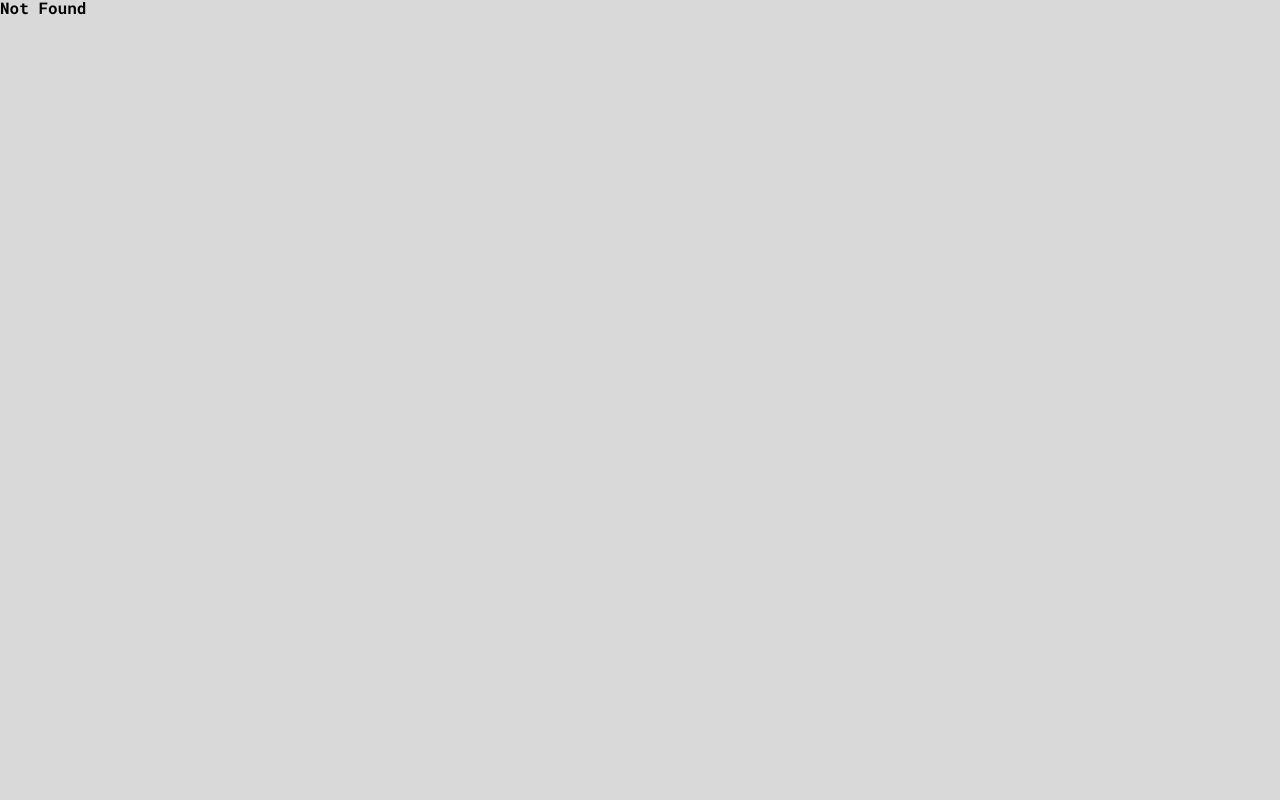
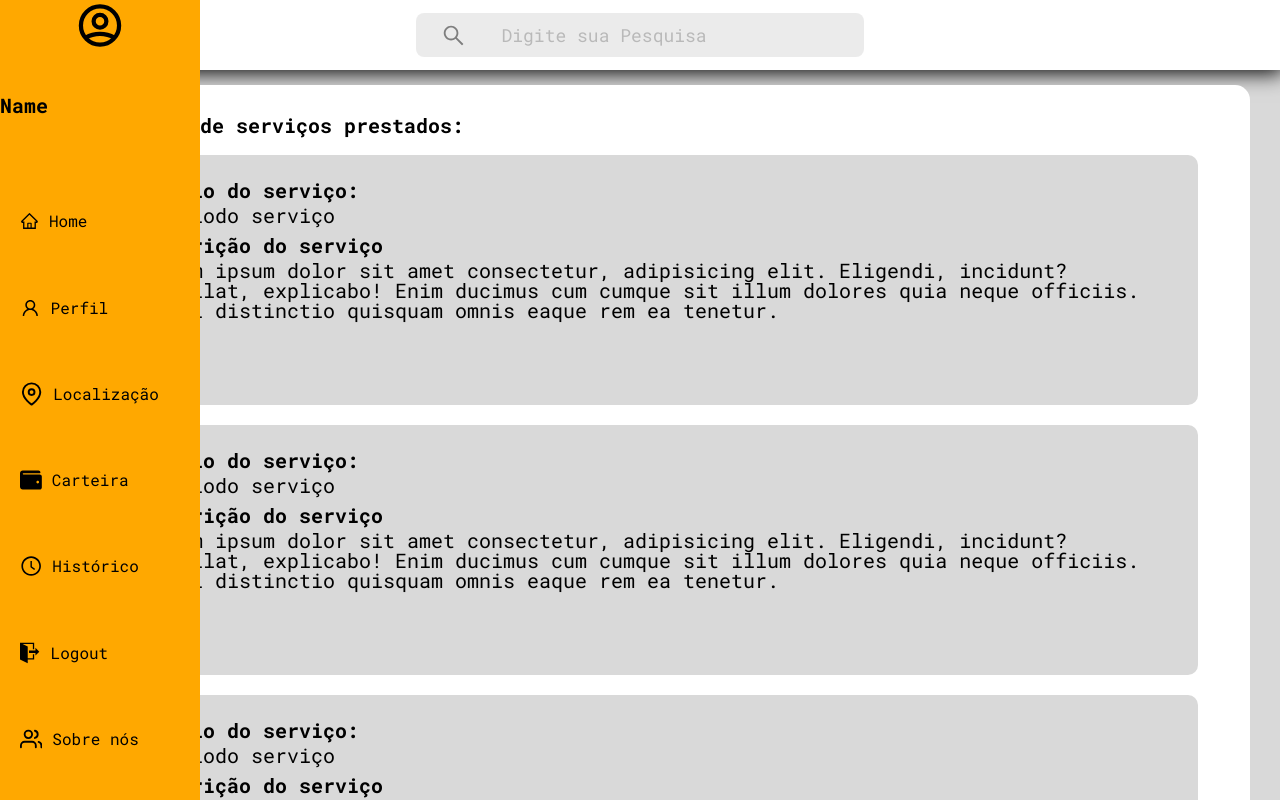
Before and after one commit to JoabeConrado19/WorKing, a React (Create React App) app: page /historic in a window 1280 px wide. Shown: the top 800 px of the page. Built offline with nearby package versions, Linux system fonts and the light colour scheme.

Commit message:
Feat Feature/Historic

```diff
--- /dev/null
+++ b/src/Components/Aside/index.tsx
@@ -0,0 +1,88 @@
+import { Aside } from "./style";
+import { HiOutlineUserCircle } from "react-icons/hi";
+import {
+  AiOutlineClockCircle,
+  AiOutlineHome,
+  AiOutlineUser,
+} from "react-icons/ai";
+import { FiMapPin, FiUsers } from "react-icons/fi";
+import { FaWallet, FaWindowClose } from "react-icons/fa";
+import { ImExit } from "react-icons/im";
+import { Link } from "react-router-dom";
+
+interface IAsideComponent {
+  setMenu?: any;
+  menu?: boolean;
+}
+
+export const AsideComponent = ({ setMenu, menu }: IAsideComponent) => {
+  return (
+    <>
+      <Aside rigth={menu ? "auto" : "-300px"}>
+        <div className="userName">
+          <HiOutlineUserCircle />
+          <h2>Name</h2>
+          <button
+            onClick={(event) => {
+              event.preventDefault();
+              setMenu(!menu);
+            }}
+          >
+            <FaWindowClose />
+          </button>
+        </div>
+        <div className="container__menu">
+          <ul className="menu">
+            <li>
+              <Link to="/dashboard">
+                <AiOutlineHome />
+                <p>Home</p>
+              </Link>
+            </li>
+            <li>
+              {/* Alterar redirecionamento */}
+              <Link to="/dashboard">
+                <AiOutlineUser />
+                <p>Perfil</p>
+              </Link>
+            </li>
+            <li>
+              {/* Alterar redirecionamento */}
+              <Link to="/location">
+                <FiMapPin />
+                <p>Localização</p>
+              </Link>
+            </li>
+            <li>
+              {/* Alterar redirecionamento */}
+              <Link to="/dashboard">
+                <FaWallet />
+                <p>Carteira</p>
+              </Link>
+            </li>
+
+            <li>
+              {/* Alterar redirecionamento */}
+              <Link to="/historic">
+                <AiOutlineClockCircle />
+                <p>Histórico</p>
+              </Link>
+            </li>
+            <li>
+              <Link to="/">
+                <ImExit />
+                <p>Logout</p>
+              </Link>
+            </li>
+            <li>
+              <Link to="/about-us">
+                <FiUsers />
+                <p>Sobre nós</p>
+              </Link>
+            </li>
+          </ul>
+        </div>
+      </Aside>
+    </>
+  );
+};
--- /dev/null
+++ b/src/Components/Aside/style.ts
@@ -0,0 +1,150 @@
+import styled from "styled-components";
+
+interface IAside {
+  rigth: string;
+}
+
+export const Aside = styled.aside<IAside>`
+
+  width: 250px;
+  height: 100vh;
+  background-color: #ffa800;
+  position: fixed;
+  right: ${({ rigth }) => rigth};
+  z-index: 2;
+  cursor: default;
+  .userName {
+    height: 12%;
+    padding: 10px;
+    display: flex;
+    flex-direction: row;
+    justify-content: flex-start;
+    align-items: center;
+    svg {
+      width: 70%;
+      font-size: 30px;
+      height: 100%;
+    }
+    h2 {
+      width: 70%;
+      height: 100%;
+      padding-left: 10px;
+      font-size: 20px;
+      display: inline-flex;
+      align-items: center;
+      visibility: visible;
+    }
+    button {
+      width: 15%;
+      height: 100%;
+      background-color: transparent;
+      font-size: 30px;
+      svg {
+        width: 100%;
+      }
+    }
+  }
+  .container__menu {
+    width: 100%;
+    height: 88%;
+  }
+  .menu {
+    height: 100%;
+    display: flex;
+    flex-direction: column;
+    justify-content: space-evenly;
+    li {
+      padding: 10px;
+      margin: 10px;
+      border: 1px solid #ffffff;
+      border-radius: 10px;
+      background-color: #ffffff;
+      display: flex;
+      flex-direction: row;
+      align-items: center;
+      justify-content: start;
+      cursor: pointer;
+      a {
+        display: flex;
+        flex-direction: row;
+        align-items: center;
+      }
+      svg {
+        font-size: 30px;
+      }
+      p {
+        width: 0px;
+        margin-left: 10px;
+        visibility: visible;
+      }
+      :hover {
+        background-color: #ffffff;
+      }
+    }
+  }
+  @media (min-width: 720px) {
+    width: 70px;
+    position: fixed;
+    right: auto;
+    .userName {
+      padding: 0;
+      justify-content: center;
+      h2 {
+        width: 0px;
+        padding: 0;
+        visibility: hidden;
+      }
+      button {
+        width: 0px;
+        height: 0px;
+        visibility: hidden;
+      }
+    }
+    .menu {
+      li {
+        padding: 10px 10px 10px 20px;
+        margin: 0;
+        border: none;
+        border-radius: 0;
+        background-color: transparent;
+        p {
+          visibility: hidden;
+        }
+      }
+    }
+    :hover {
+      width: 200px;
+      position: absolute;
+      z-index: 2;
+      .userName {
+        width: 100%;
+        height: 20%;
+        flex-direction: column;
+        justify-content: space-around;
+        align-items: center;
+        svg {
+          width: 100%;
+          height: 50%;
+          /* font-size: 70px; */
+        }
+        h2 {
+          width: 100%;
+          padding: 10px 0;
+          visibility: visible;
+          text-align: center;
+        }
+      }
+      .container__menu {
+        height: 80%;
+        .menu {
+          li {
+            p {
+              visibility: visible;
+              width: 100%;
+            }
+          }
+        }
+      }
+    }
+  }
+`;
--- /dev/null
+++ b/src/Components/CardHistoric/index.tsx
@@ -0,0 +1,17 @@
+import { StyledCardHistoric } from "./style"
+export const CardHistoric = () =>{
+    return (
+        <StyledCardHistoric>
+        <>
+        <h2>Título do serviço:</h2>
+
+        <span>Títulodo serviço</span>
+
+        <h2>Descrição do serviço</h2>
+        <p>
+            Lorem ipsum dolor sit amet consectetur, adipisicing elit. Eligendi, incidunt? Repellat, explicabo! Enim ducimus cum cumque sit illum dolores quia neque officiis. Animi distinctio quisquam omnis eaque rem ea tenetur.
+        </p>
+        </>
+        </StyledCardHistoric>
+    )
+}
--- /dev/null
+++ b/src/Components/CardHistoric/style.ts
@@ -0,0 +1,20 @@
+import styled from "styled-components";
+
+export const StyledCardHistoric = styled.div`
+
+margin-top: 20px;
+width: 98%;
+height: 250px;
+background-color: #D9D9D9;
+padding: 15px;
+border-radius: 10px;
+align-items: center;
+justify-content: space-around;
+
+h2{
+    margin: 10px 0 5px 0;
+    font-size: 20px;
+}
+
+
+`
--- a/src/Pages/DashboardWorker.tsx
+++ b/src/Pages/DashboardWorker.tsx
@@ -1,12 +1,15 @@
 import { CardClient } from "../Components/CardClient"
 import { StyledDashboard } from "../styles/dashboardWorker"
 import { Header } from "../Components/Header"
+import { AsideComponent } from "../Components/Aside"
 
 export const DashboardWorker = () => {
 
     return (
         <>
+        <AsideComponent/>
         <Header/>
+
          <StyledDashboard>
                     <div className= "headerMain">
                         <h3>Lista de oportunidades</h3>
--- /dev/null
+++ b/src/Pages/Historic.tsx
@@ -0,0 +1,37 @@
+import { AsideComponent } from "../Components/Aside"
+import { CardHistoric } from "../Components/CardHistoric"
+import { Header } from "../Components/Header"
+import { StyledHistoric } from "../styles/historic"
+
+
+export const Historic = () =>{
+    return (
+        <>
+
+        <AsideComponent/>
+        <Header/>
+        <StyledHistoric>
+        <div className="bodyHistoric">
+        <h2>Lista de serviços prestados:</h2>
+       {/* <ul>
+        <li><CardHistoric/></li>
+        <li><CardHistoric/></li>
+        <li><CardHistoric/></li>
+        <li><CardHistoric/></li>
+        <li><CardHistoric/></li>
+        <li><CardHistoric/></li>
+
+        </ul> */}
+        <CardHistoric/>
+        <CardHistoric/>
+        <CardHistoric/>
+        <CardHistoric/>
+        <CardHistoric/>
+
+
+        </div>
+
+        </StyledHistoric>
+        </>
+    )
+}
--- a/src/routes/routes.tsx
+++ b/src/routes/routes.tsx
@@ -4,6 +4,7 @@ import { Register } from '../Pages/registerPage';
 import { RegisterProfessional } from '../Pages/registerProfessional';
 import { LandingPage } from '../Pages/LandingPage';
 import { DashboardWorker } from '../Pages/DashboardWorker';
+import { Historic } from '../Pages/Historic';
 
 
 const RoutesMain = () => {
@@ -20,6 +21,7 @@ const RoutesMain = () => {
       <DashboardWorker />
       //  <h1>Dashboard</h1>
     } />
+    <Route path='/historic' element={<Historic />} />
     <Route path='/contacts' element={<h1>Fale conosco</h1>} />
     <Route path='/about-us' element={<h1>Sobre nós</h1>} />
 
--- a/src/styles/dashboardWorker.ts
+++ b/src/styles/dashboardWorker.ts
@@ -7,12 +7,16 @@ background-color: #D9D9D9;
 display: flex;
 flex-direction: column ;
 padding: 10px 30px;
+margin-left: 70px;
+
 
 .headerMain {
     display: flex;
     flex-direction: row;
     justify-content: space-between;
     align-items: center;
+    margin: 0 90px;
+
 
 
 }
@@ -34,6 +38,7 @@ padding: 10px 30px;
     flex-wrap: wrap;
     justify-content: space-between;
     margin: 10px 0;
+    margin: 0 90px;
  }
 
 `
--- /dev/null
+++ b/src/styles/historic.ts
@@ -0,0 +1,23 @@
+import styled from "styled-components";
+
+export const StyledHistoric = styled.div`
+    background-color: #fff;
+    height: 100%;
+    width: 90vw;
+    margin-left: 98px;
+    align-items: center;
+    justify-content: center;
+    padding: 30px;
+    margin-top: 15px;
+    margin-bottom: 15px;
+    font-size: 20px;
+    border-radius: 15px;
+
+
+/* .bodyHistoric {
+    background-color: #fff;
+    height: 95%;
+    width: 95%;
+    margin: 10px;
+} */
+`
```
